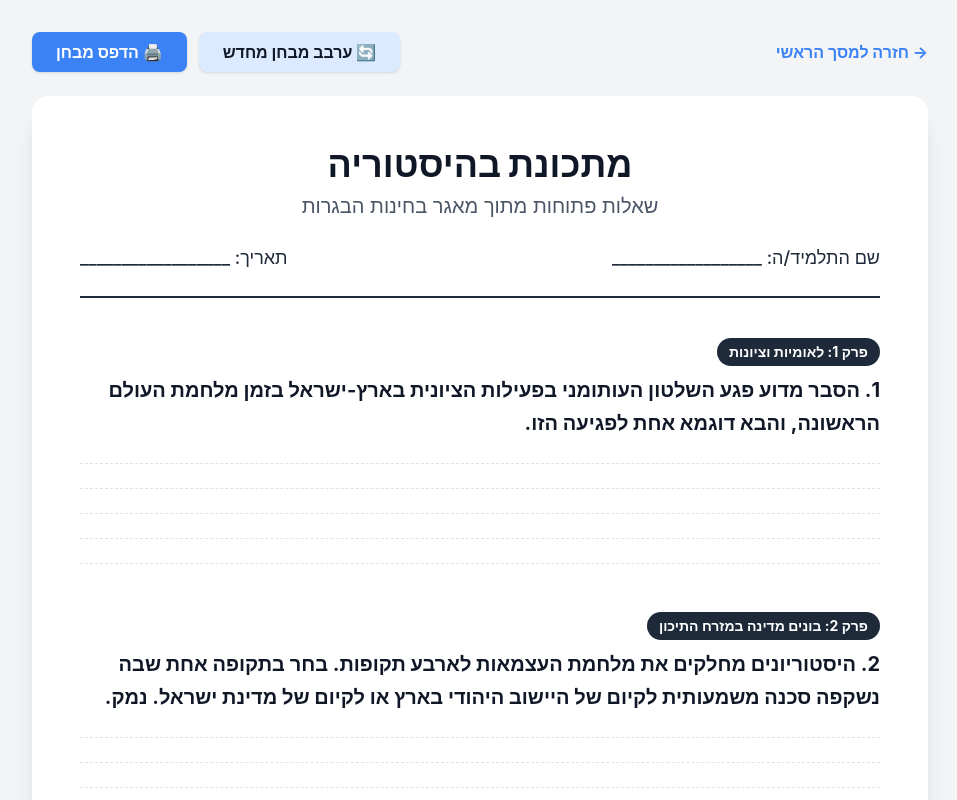
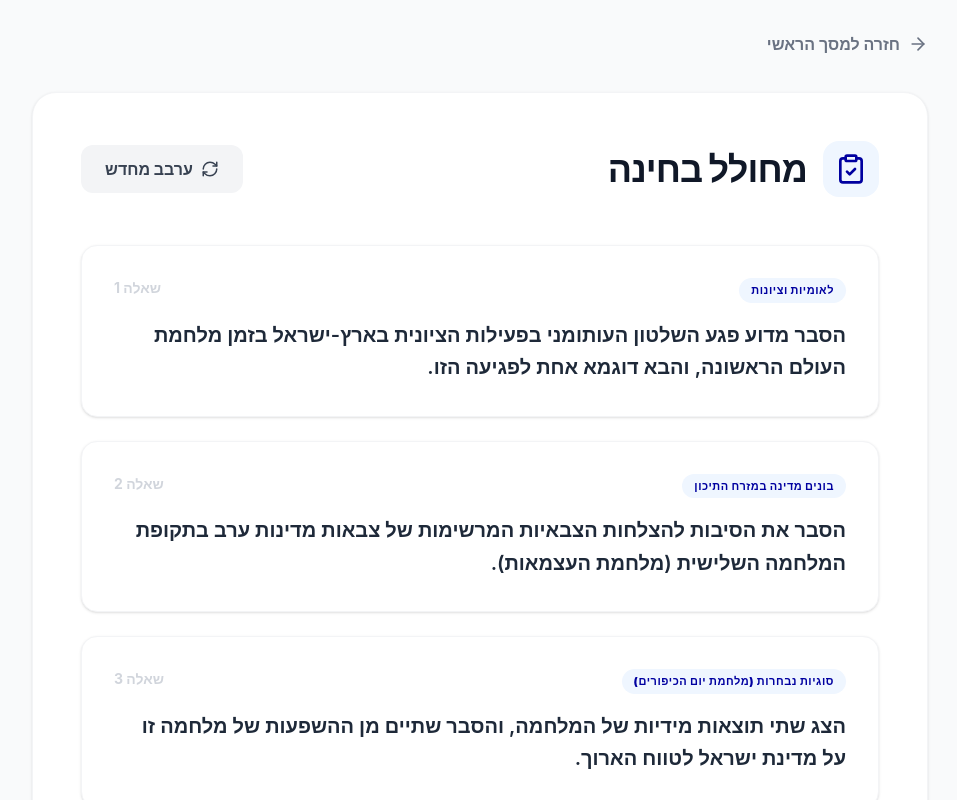
Before and after one commit to gefen87/history-prep, a Next.js app: page /exam in a window 1280 px wide. Shown: the top 800 px of the page, without its empty margins (160-1117 px from the left). Built offline with nearby package versions, Linux system fonts and the light colour scheme.

Commit message:
Update dashboard icons and fix exam generator logic

```diff
--- a/app/exam/page.tsx
+++ b/app/exam/page.tsx
@@ -2,102 +2,92 @@
 
 import React, { useState, useEffect } from 'react';
 import Link from 'next/link';
-import { examQuestions, OpenQuestion } from '../../lib/exams';
+import { ArrowRight, RefreshCw, ClipboardCheck } from 'lucide-react';
+import { examQuestions } from '../../lib/exams';
 
-export default function ExamGeneratorPage() {
-  const [generatedExam, setGeneratedExam] = useState<OpenQuestion[]>([]);
+export default function ExamPage() {
+  const [questions, setQuestions] = useState<any[]>([]);
 
-  // פונקציה לבניית מבחן אקראי חדש
-  const generateNewExam = () => {
-    // מוציאים את רשימת הקטגוריות הייחודיות (4 נושאים)
-    const categories = Array.from(new Set(examQuestions.map(q => q.category)));
+  const generateExam = () => {
+    if (!examQuestions || examQuestions.length === 0) return;
 
-    const newExam: OpenQuestion[] = [];
+    // שליפה אוטומטית של כל הקטגוריות הייחודיות מתוך מאגר השאלות שלך
+    const uniqueCategories = Array.from(new Set(examQuestions.map(q => q.category)));
 
-    // עבור כל קטגוריה, נשלוף שאלה אחת באקראי
-    categories.forEach(category => {
-      const questionsInCategory = examQuestions.filter(q => q.category === category);
-      const randomIndex = Math.floor(Math.random() * questionsInCategory.length);
-      newExam.push(questionsInCategory[randomIndex]);
-    });
+    const selectedQuestions = uniqueCategories.map(cat => {
+      // סינון שאלות ששייכות לקטגוריה הנוכחית
+      const catQuestions = examQuestions.filter(q => q.category === cat);
+      // הגרלת שאלה אחת מתוך הקטגוריה
+      return catQuestions[Math.floor(Math.random() * catQuestions.length)];
+    }).filter(Boolean); // מונע שגיאות אם משהו חסר
 
-    setGeneratedExam(newExam);
+    setQuestions(selectedQuestions);
   };
 
-  // מפעילים את המחולל בפעם הראשונה כשהדף עולה
   useEffect(() => {
-    generateNewExam();
+    generateExam();
   }, []);
 
-  if (generatedExam.length === 0) {
-    return <div className="min-h-screen flex items-center justify-center font-bold text-xl">מייצר טופס בחינה...</div>;
-  }
-
   return (
-    <main className="min-h-screen bg-gray-100 p-4 sm:p-8 dir-rtl" dir="rtl">
+    <main className="min-h-screen bg-[#f9fafb] p-4 sm:p-8" dir="rtl">
       <div className="max-w-4xl mx-auto">
 
-        {/* סרגל כלים עליון (לא מודפס) */}
-        <div className="flex flex-col sm:flex-row justify-between items-center mb-6 print:hidden gap-4">
-          <Link href="/" className="text-brand-primary hover:underline font-bold">
-            &rarr; חזרה למסך הראשי
+        <div className="mb-8">
+          <Link
+            href="/"
+            className="inline-flex items-center gap-2 text-gray-500 hover:text-[#0000a0] font-bold transition-colors"
+          >
+            <ArrowRight size={20} />
+            חזרה למסך הראשי
           </Link>
-          <div className="flex gap-3">
-            <button
-              onClick={generateNewExam}
-              className="bg-brand-secondary text-brand-dark hover:bg-blue-200 font-bold py-2 px-6 rounded-lg transition-colors shadow-sm"
-            >
-              🔄 ערבב מבחן מחדש
-            </button>
-            <button
-              onClick={() => window.print()}
-              className="bg-brand-primary hover:bg-brand-dark text-white font-bold py-2 px-6 rounded-lg transition-colors shadow-sm flex items-center gap-2"
-            >
-              🖨️ הדפס מבחן
-            </button>
-          </div>
         </div>
 
-        {/* טופס המבחן (זה מה שיודפס) */}
-        <div className="bg-white p-8 sm:p-12 rounded-2xl shadow-xl print:shadow-none print:p-0">
+        <div className="bg-white rounded-3xl p-8 sm:p-12 shadow-sm border border-gray-100">
 
-          <div className="text-center mb-10 border-b-2 border-gray-800 pb-6">
-            <h1 className="text-4xl font-black text-gray-900 mb-2">מתכונת בהיסטוריה</h1>
-            <h2 className="text-xl text-gray-600">שאלות פתוחות מתוך מאגר בחינות הבגרות</h2>
-            <div className="mt-6 flex justify-between text-lg text-gray-800 font-medium">
-              <span>שם התלמיד/ה: __________________</span>
-              <span>תאריך: __________________</span>
+          <div className="flex flex-col sm:flex-row justify-between items-start sm:items-center gap-6 mb-12">
+            <div className="flex items-center gap-4">
+              <div className="p-3 bg-blue-50 rounded-2xl text-[#0000a0]">
+                <ClipboardCheck size={32} />
+              </div>
+              <div>
+                <h1 className="text-4xl font-black text-gray-900 tracking-tight">מחולל בחינה</h1>
+                <p className="text-gray-500 font-medium"></p>
+              </div>
+            </div>
+
+            <div className="flex gap-3 w-full sm:w-auto">
+              <button
+                onClick={generateExam}
+                className="flex-1 sm:flex-none bg-[#f3f4f6] text-[#374151] hover:bg-[#e5e7eb] px-6 py-3 rounded-xl font-bold flex items-center justify-center gap-2 transition-all active:scale-95"
+              >
+                <RefreshCw size={18} />
+                ערבב מחדש
+              </button>
             </div>
           </div>
 
-          <div className="flex flex-col gap-12">
-            {generatedExam.map((question, index) => (
-              <div key={question.id} className="break-inside-avoid">
-                <div className="flex items-center gap-2 mb-2">
-                  <span className="bg-gray-800 text-white text-sm font-bold px-3 py-1 rounded-full">
-                    פרק {index + 1}: {question.category}
+          <div className="space-y-6">
+            {questions.map((q, index) => (
+              <div
+                key={q.id || index}
+                className="p-8 bg-white border border-gray-100 rounded-2xl shadow-sm hover:border-[#0000a0]/30 transition-all group"
+              >
+                <div className="flex justify-between items-start mb-4">
+                  <span className="text-[11px] font-black text-[#0000a0] bg-blue-50 px-3 py-1 rounded-full uppercase tracking-wider">
+                    {q.category}
                   </span>
+                  <span className="text-gray-300 font-bold text-sm">שאלה {index + 1}</span>
                 </div>
-                <h3 className="text-xl font-bold text-gray-900 mb-6 leading-relaxed">
-                  {index + 1}. {question.text}
-                </h3>
-
-                {/* שורות ריקות לכתיבת התשובה (מצוין להדפסה) */}
-                <div className="flex flex-col gap-6 opacity-30">
-                  <hr className="border-gray-400 border-dashed" />
-                  <hr className="border-gray-400 border-dashed" />
-                  <hr className="border-gray-400 border-dashed" />
-                  <hr className="border-gray-400 border-dashed" />
-                  <hr className="border-gray-400 border-dashed" />
-                </div>
+                <p className="text-xl text-gray-800 leading-relaxed font-semibold group-hover:text-black transition-colors">
+                  {q.text}
+                </p>
               </div>
             ))}
           </div>
 
-          <div className="text-center mt-16 pt-8 border-t border-gray-300 text-gray-500 print:block hidden">
-            בהצלחה! מיוצר על ידי מחולל הבחינות של מורה AI.
+          <div className="mt-16 pt-8 border-t border-gray-50 text-center text-gray-400 text-sm font-medium">
+            תרגול מקיף • {questions.length} נושאי ליבה • היסטוריה 2026
           </div>
-
         </div>
       </div>
     </main>
--- a/app/page.tsx
+++ b/app/page.tsx
@@ -1,51 +1,73 @@
+'use client';
+
+import React from 'react';
 import Link from 'next/link';
+import { BookOpen, Landmark, Map, ShieldAlert, FileText, ArrowLeft } from 'lucide-react';
 import { topicsData } from '../lib/data';
 
-export default function Home() {
+export default function Dashboard() {
+  const topicIcons: Record<string, React.ElementType> = {
+    'nationalism': BookOpen,
+    'second-temple': Landmark,
+    'building-state': Map,
+    'totalitarianism': ShieldAlert,
+  };
+
   return (
-    <main className="min-h-screen bg-surface-ground p-4 sm:p-8 dir-rtl" dir="rtl">
-      <div className="max-w-5xl mx-auto mt-8 sm:mt-12">
+    <main className="min-h-screen bg-surface-ground p-8 font-sans" dir="rtl">
+      <div className="max-w-6xl mx-auto">
 
-        {/* --- אזור הפתיחה (Hero) עם כפתור המחולל --- */}
-        <div className="text-center max-w-3xl mx-auto mb-16 animate-fade-in">
-          <h1 className="text-5xl md:text-6xl font-black text-text-main mb-6 tracking-tight">
-            הכנה לבגרות <span className="text-brand-primary">בהיסטוריה</span>
+        <header className="text-center mb-16">
+          <h1 className="text-6xl font-black text-gray-900 mb-6 tracking-tight">
+            הכנה לבגרות <span className="text-[#0000a0]">בהיסטוריה</span>
           </h1>
-          <p className="text-xl text-text-muted mb-8 leading-relaxed">
+          <p className="text-xl text-text-muted max-w-2xl mx-auto">
             כל החומר למיקוד, מצגות, סיכומים ותרגולים אינטראקטיביים שיעזרו לכם להגיע מוכנים.
           </p>
 
-          {/* הכפתור החדש למחולל הבחינות! */}
-          <Link
-            href="/exam"
-            className="inline-flex items-center justify-center gap-3 bg-brand-primary hover:bg-brand-dark text-white font-bold text-lg py-4 px-8 rounded-full shadow-lg transition-transform hover:-translate-y-1 hover:shadow-xl"
-          >
-            <span className="text-2xl">📝</span>
+          {/* הקישור המעודכן לנתיב הקיים בתיקיות שלך */}
+          <Link href="/exam">
+            <button className="mt-10 bg-[#0000a0] hover:bg-[#000080] text-white px-8 py-4 rounded-full font-bold text-lg shadow-lg flex items-center gap-3 mx-auto transition-transform hover:scale-105">
+              <FileText size={22} />
               מחולל בחינות (סימולטור)
+            </button>
           </Link>
-        </div>
+        </header>
 
-        {/* --- רשימת נושאי הלימוד --- */}
-        <div className="grid grid-cols-1 md:grid-cols-2 gap-6 animate-fade-in">
-          {Object.values(topicsData).map((topic) => (
+        <div className="grid grid-cols-1 md:grid-cols-2 gap-8">
+          {Object.values(topicsData).map((topic) => {
+            let Icon = topicIcons[topic.id];
+            if (!Icon) {
+              if (topic.id.includes('building')) Icon = Map;
+              else Icon = BookOpen;
+            }
+
+            return (
               <Link
                 key={topic.id}
                 href={`/topics/${topic.id}`}
-              className="bg-white p-6 rounded-2xl shadow-sm hover:shadow-md transition-all border border-border-subtle group hover:-translate-y-1"
+                className="group bg-white rounded-3xl p-8 border border-border-subtle shadow-voog-card hover:shadow-xl transition-all duration-300 hover:-translate-y-1 flex justify-between items-start"
               >
-              <div className="flex items-center justify-between mb-3">
-                <h2 className="text-2xl font-bold text-brand-dark group-hover:text-brand-primary transition-colors">
+                <div className="flex-1">
+                  <div className="flex items-center gap-4 mb-4">
+                    <div className="p-3 bg-blue-50 rounded-2xl text-[#0000a0] group-hover:bg-[#0000a0] group-hover:text-white transition-colors">
+                      <Icon size={28} />
+                    </div>
+                    <h2 className="text-2xl font-bold text-gray-900 group-hover:text-[#0000a0] transition-colors">
                       {topic.title}
                     </h2>
-                <span className="text-brand-primary/50 group-hover:text-brand-primary transition-colors text-2xl">
-                  &larr;
-                </span>
                   </div>
-              <p className="text-text-muted">לחץ לכניסה לחומרי הלימוד, סיכומים, ציר זמן ותרגול.</p>
+                  <p className="text-text-muted leading-relaxed">
+                    לחץ לכניסה לחומרי הלימוד, סיכומים, ציר זמן ותרגול.
+                  </p>
+                </div>
+                <div className="text-[#0000a0] opacity-30 group-hover:opacity-100 transition-all transform translate-x-2 group-hover:translate-x-0">
+                  <ArrowLeft size={28} />
+                </div>
               </Link>
-          ))}
+            );
+          })}
         </div>
-
       </div>
     </main>
   );
--- a/app/topics/[id]/page.tsx
+++ b/app/topics/[id]/page.tsx
@@ -3,16 +3,19 @@
 import React, { useState } from 'react';
 import Link from 'next/link';
 import { useParams } from 'next/navigation';
+// ייבוא האייקונים החדשים מ-Lucide
+import { FileText, Presentation, PlaySquare, GraduationCap, ArrowRight, Headset, Maximize2 } from 'lucide-react';
 import { topicsData } from '../../../lib/data';
 import Quiz from '../../../components/Quiz';
 import Chatbot from '../../../components/Chatbot';
 import Timeline from '../../../components/Timeline';
 
+// הגדרת הטאבים עם רכיבי האייקונים הוקטוריים
 const TABS = [
-  { id: 'material', label: 'חומר כתוב', icon: '📚' },
-  { id: 'presentations', label: 'מצגות', icon: '📽️' },
-  { id: 'videos', label: 'סרטונים', icon: '🎬' },
-  { id: 'practice', label: 'תרגול (קהוט)', icon: '❓' },
+  { id: 'material', label: 'חומר כתוב', icon: FileText },
+  { id: 'presentations', label: 'מצגות', icon: Presentation },
+  { id: 'videos', label: 'סרטונים', icon: PlaySquare },
+  { id: 'practice', label: 'תרגול (קהוט)', icon: GraduationCap },
 ];
 
 export default function TopicPage() {
@@ -36,9 +39,10 @@ export default function TopicPage() {
       <div className="max-w-5xl mx-auto mt-8">
         <Link
           href="/"
-          className="inline-flex items-center gap-2 text-text-muted hover:text-brand-primary font-medium transition-colors mb-8"
+          className="inline-flex items-center gap-2 text-text-muted hover:text-[#0000a0] font-medium transition-colors mb-8"
         >
-          &rarr; חזרה למסך הראשי
+          <ArrowRight size={20} />
+          חזרה למסך הראשי
         </Link>
 
         <h1 className="text-4xl font-extrabold text-text-main mb-6">
@@ -49,22 +53,24 @@ export default function TopicPage() {
 
         <div className="bg-surface-white rounded-voog-lg shadow-voog-card border border-border-subtle overflow-hidden relative z-10">
 
-          {/* --- כאן בוצע השינוי: הוספת גלילה אופקית ומניעת שבירת שורות --- */}
+          {/* תפריט הטאבים המעודכן */}
           <div className="flex overflow-x-auto whitespace-nowrap border-b border-border-subtle bg-gray-50/50 scrollbar-hide">
             {TABS.map((tab) => {
               const isActive = activeTab === tab.id;
+              const IconComponent = tab.icon;
+
               return (
                 <button
                   key={tab.id}
                   onClick={() => setActiveTab(tab.id)}
-                  /* הוספתי shrink-0 כדי שהכפתורים לא יתכווצו במסך קטן */
-                  className={`flex-1 shrink-0 py-4 px-6 text-lg font-semibold flex items-center justify-center gap-2 transition-all duration-200 border-b-4 ${
+                  className={`flex-1 shrink-0 py-4 px-6 text-lg font-semibold flex items-center justify-center gap-3 transition-all duration-200 border-b-4 ${
                     isActive
-                      ? 'border-brand-primary text-brand-primary bg-white'
+                      ? 'bg-white border-[#0000a0]'
                       : 'border-transparent text-text-muted hover:text-text-main hover:bg-gray-100'
                   }`}
+                  style={{ color: isActive ? '#0000a0' : undefined }}
                 >
-                  <span>{tab.icon}</span>
+                  <IconComponent size={22} strokeWidth={isActive ? 2.5 : 2} />
                   <span>{tab.label}</span>
                 </button>
               );
@@ -77,14 +83,14 @@ export default function TopicPage() {
             {activeTab === 'material' && (
               <div className="animate-fade-in flex flex-col gap-6">
 
-                {/* --- נגן הפודקאסט --- */}
+                {/* נגן פודקאסט מעודכן */}
                 {topic.audioUrl && (
-                  <div className="bg-blue-50/50 border border-brand-primary/20 rounded-2xl p-4 sm:p-5 flex flex-col sm:flex-row items-center gap-4 shadow-sm transition-all hover:shadow-md">
-                    <div className="bg-brand-primary text-white w-14 h-14 rounded-full flex items-center justify-center shrink-0 shadow-md">
-                      <span className="text-3xl relative top-[2px]">🎧</span>
+                  <div className="bg-blue-50/50 border border-[#0000a0]/20 rounded-2xl p-4 sm:p-5 flex flex-col sm:flex-row items-center gap-4 shadow-sm transition-all hover:shadow-md">
+                    <div className="bg-[#0000a0] text-white w-14 h-14 rounded-full flex items-center justify-center shrink-0 shadow-md">
+                      <Headset size={28} />
                     </div>
                     <div className="flex-1 w-full">
-                      <h3 className="font-bold text-brand-dark mb-3 text-lg">האזן לסיכום (פודקאסט)</h3>
+                      <h3 className="font-bold text-[#0000a0] mb-3 text-lg">האזן לסיכום (פודקאסט)</h3>
                       <audio controls className="w-full h-11 outline-none rounded-lg">
                         <source src={topic.audioUrl} type="audio/mp4" />
                         <source src={topic.audioUrl} type="audio/mpeg" />
@@ -105,9 +111,9 @@ export default function TopicPage() {
                         href={topic.materialPdf}
                         target="_blank"
                         rel="noopener noreferrer"
-                        className="inline-flex items-center gap-2 bg-brand-secondary text-brand-dark hover:bg-brand-primary hover:text-white font-semibold py-2 px-5 rounded-voog-base transition-colors shadow-sm"
+                        className="inline-flex items-center gap-2 bg-brand-secondary text-brand-dark hover:bg-[#0000a0] hover:text-white font-semibold py-2 px-5 rounded-voog-base transition-colors shadow-sm"
                       >
-                        <span className="text-xl">⛶</span>
+                        <Maximize2 size={18} />
                         <span>פתח במסך מלא</span>
                       </a>
                     </div>
@@ -139,9 +145,9 @@ export default function TopicPage() {
                             href={url}
                             target="_blank"
                             rel="noopener noreferrer"
-                            className="inline-flex items-center gap-2 bg-brand-secondary text-brand-dark hover:bg-brand-primary hover:text-white font-semibold py-2 px-5 rounded-voog-base transition-colors shadow-sm"
+                            className="inline-flex items-center gap-2 bg-brand-secondary text-brand-dark hover:bg-[#0000a0] hover:text-white font-semibold py-2 px-5 rounded-voog-base transition-colors shadow-sm"
                           >
-                            <span className="text-xl">⛶</span>
+                            <Maximize2 size={18} />
                             <span>פתח במסך מלא</span>
                           </a>
                         </div>
--- a/package.json
+++ b/package.json
@@ -10,6 +10,10 @@
   },
   "dependencies": {
     "@google/generative-ai": "^0.24.1",
+    "@react-pdf/renderer": "^4.3.2",
+    "html2pdf.js": "^0.14.0",
+    "jspdf": "^4.2.0",
+    "lucide-react": "^0.576.0",
     "next": "16.1.6",
     "react": "19.2.3",
     "react-dom": "19.2.3"
```
Also changed, not shown: 1 other file (tests, documents, lock files or other folders). Lines whose indentation alone changed are shown as unchanged.
